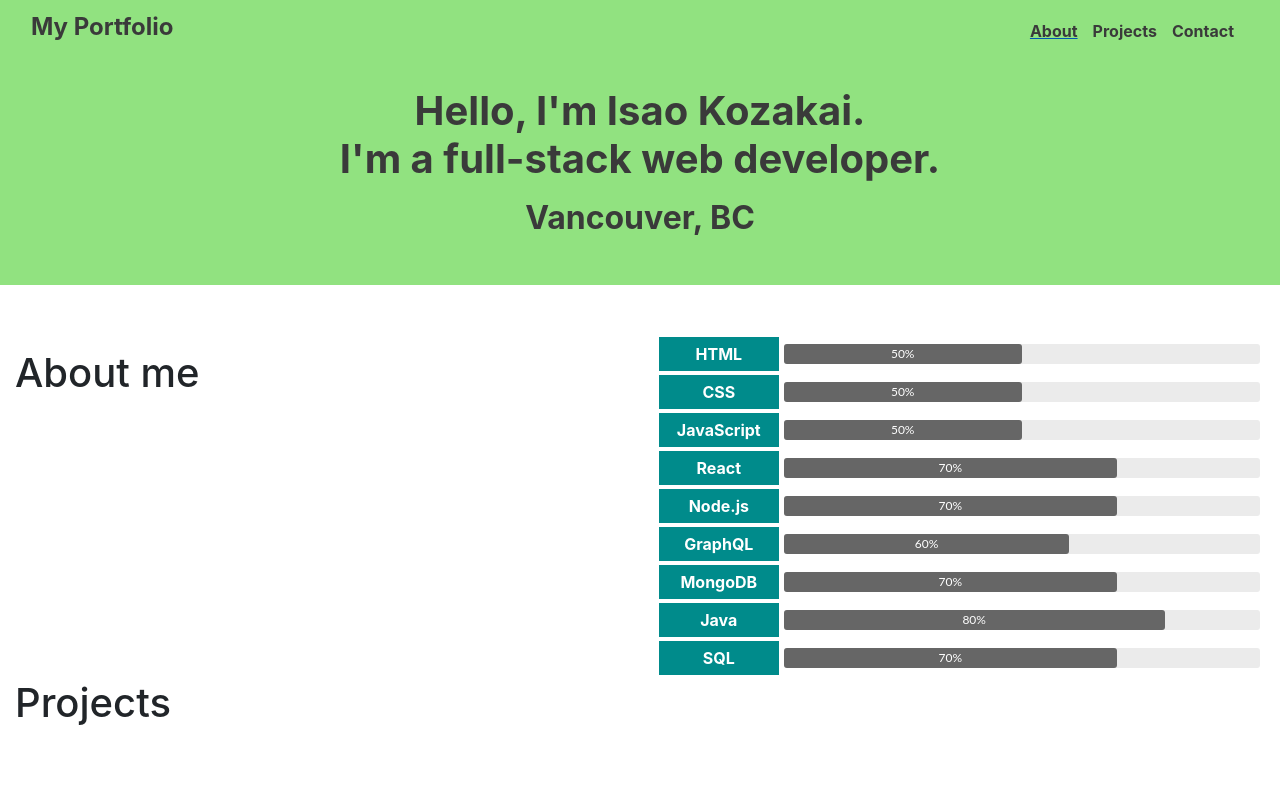
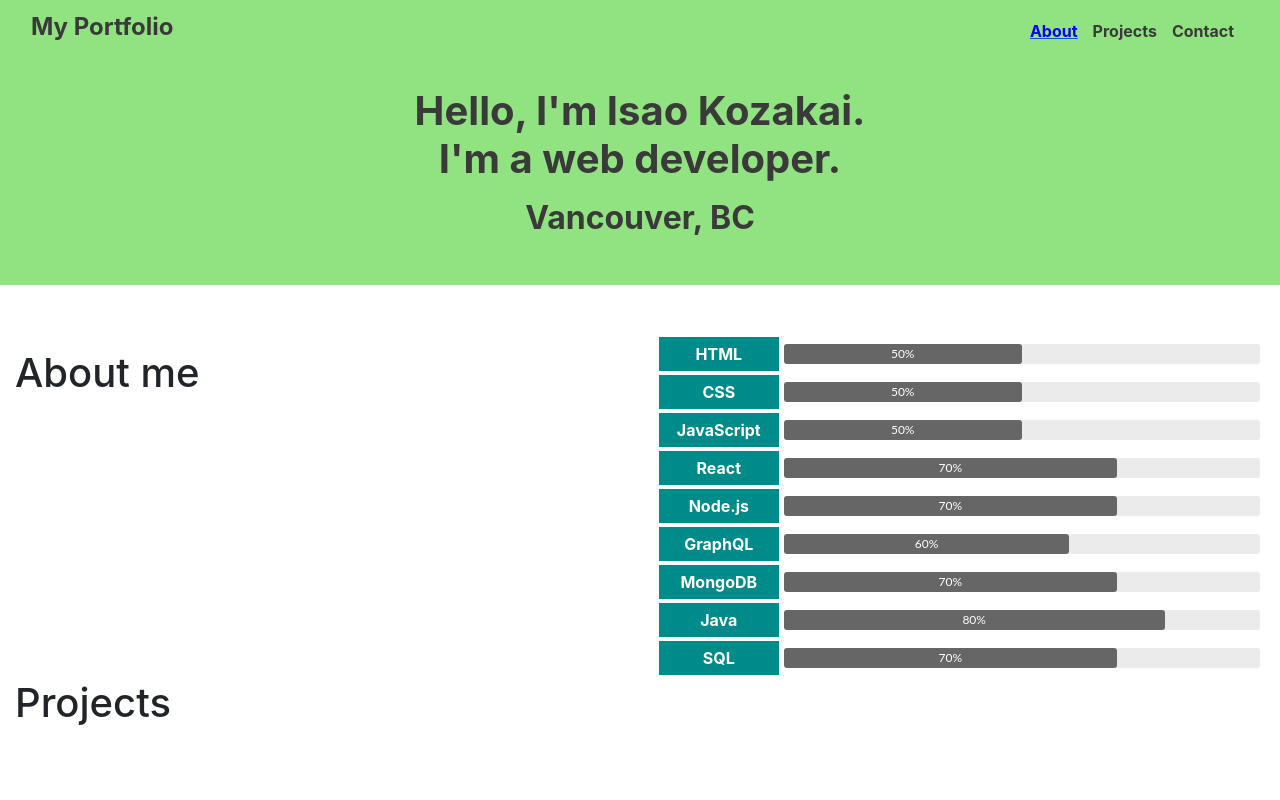
Before and after one commit to isaokozakai/my-portfolio-site_v1, a React (Create React App) app: page / in a window 1280 px wide. In both pictures the pointer is over the element "About". Shown: the top 800 px of the page. Built offline with nearby package versions, Linux system fonts and the light colour scheme.

Commit message:
Modify the navbar menu text color

```diff
--- a/src/components/Landing.js
+++ b/src/components/Landing.js
@@ -8,7 +8,7 @@ const Landing = () => {
         <Col>
           <h1 className="landing-title">
             Hello, I'm Isao Kozakai.<br/>
-            I'm a full-stack web developer.
+            I'm a web developer.
           </h1>
         </Col>
       </Row>
--- a/src/styles/App.scss
+++ b/src/styles/App.scss
@@ -14,6 +14,11 @@
   font-weight: bold;
   justify-content: end;
   margin-right: 15px;
+}
+
+.navbar-menu:hover {
+  color: blue;
+  text-decoration: none;
 }
 
 .landing {
```
